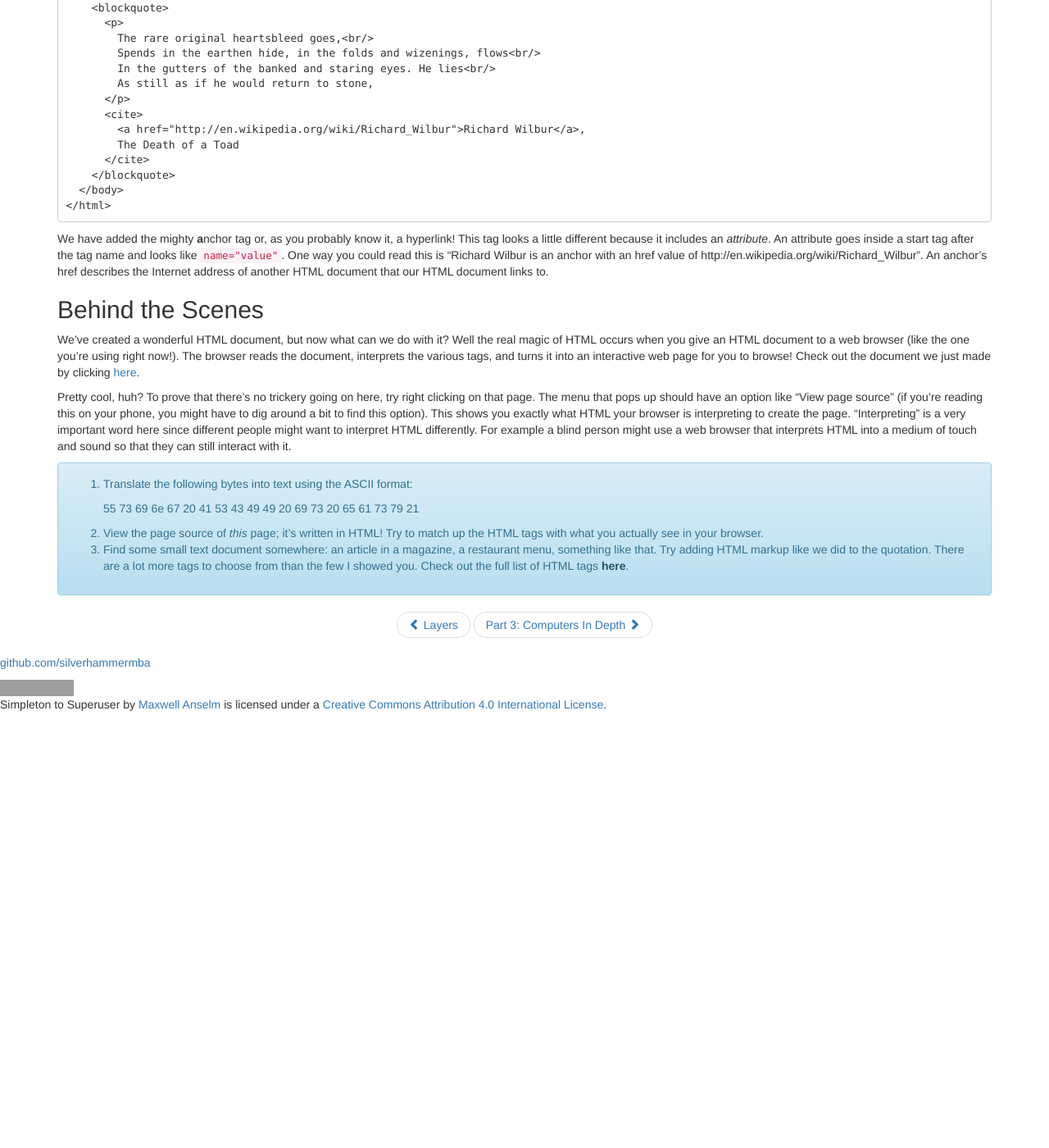
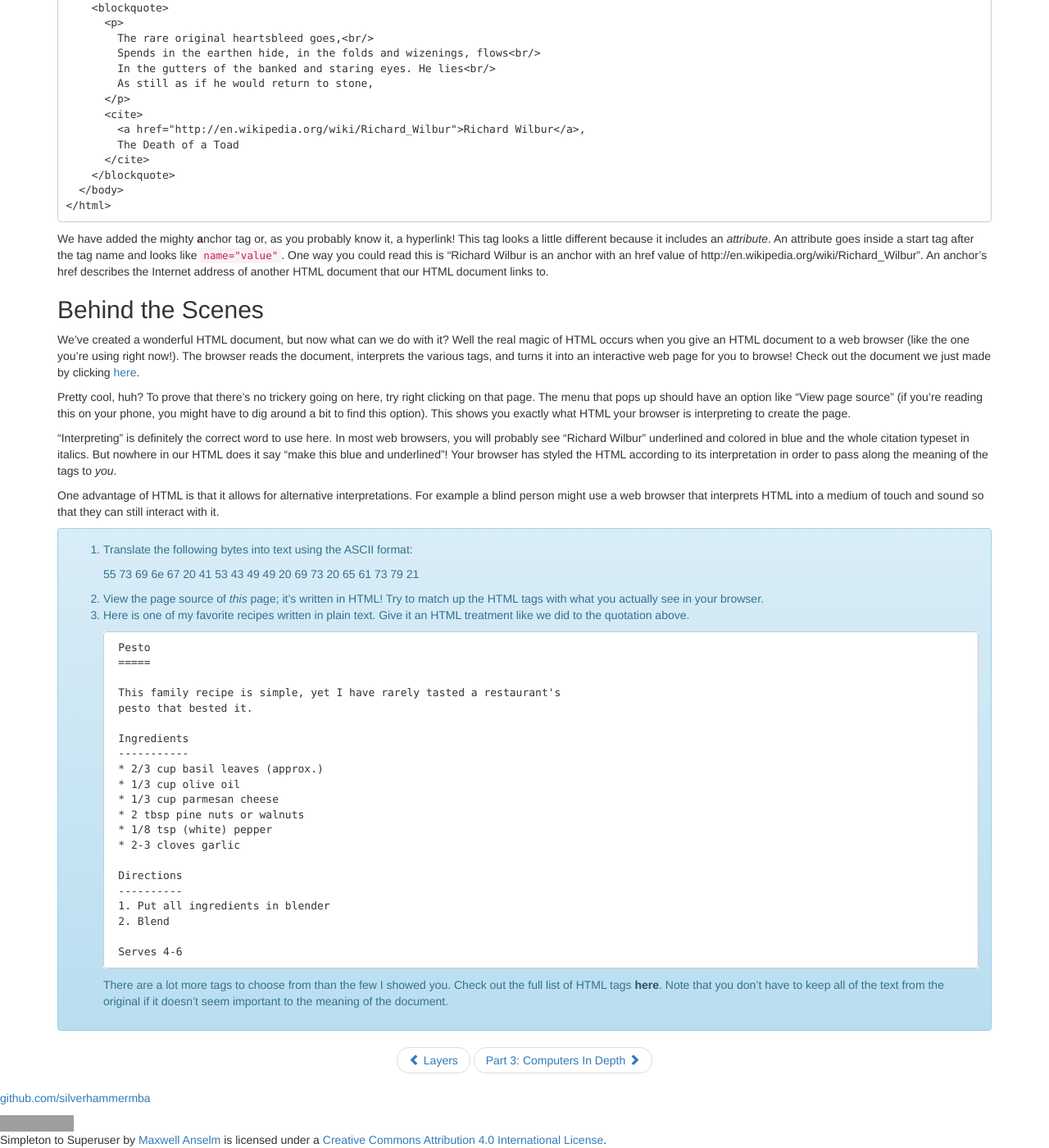
Before and after one commit to silverhammermba/superuser, a Jekyll site: the page built from _posts/2012-03-01-ch3.markdown, in a window 1280 px wide and 1400 px high, scrolled down 4861 px. Shown: the whole window at 82% size. Built offline with Jekyll 4.4.1, drawn with Linux system fonts in a browser that asks for light colours; nearby versions of some CDN libraries; before the commit the page ends 5730 px from its top, so only the background shows below that; some of the changed text lies outside the part shown; grey boxes are pictures that could not be loaded.

Commit message:
Tweak HTML chapter. Add answers
Fix some whitespace too

```diff
--- a/_posts/2012-03-01-ch3.markdown
+++ b/_posts/2012-03-01-ch3.markdown
@@ -37,7 +37,7 @@
 **ASCII** is a simple text format where each byte represents a single character.
 {: definition}
 
-Well this isn't a play, so what do we mean by "character"?
+What does "character" mean here?
 
 A **character** is a single textual symbol. For example, upper and lower case
 letters and punctuation symbols are all characters.
@@ -149,11 +149,11 @@
 * You can convert letters from upper case to lower case and vice versa by adding
   or subtracting 0x20
 * There are a bunch of missing byte values: 0x00-0x1F and 0x7F-0xFF. The reason
-  for some of these (0x80-0xFF) is because ASCII only uses 7 bits of each byte
-  so only the first 128 byte values can be used. The other missing characters
-  are "unprintable ASCII". They include characters representing line breaks and
-  indentation or even "control characters" that can have special meaning to the
-  program using the ASCII text
+  for some of these (0x80-0xFF) is because ASCII only uses the first 7 bits of
+  each byte so only the first 2<sup>7</sup>=128 byte values can be used. The
+  other missing characters are "unprintable ASCII". They include characters
+  representing line breaks and indentation or even "control characters" that can
+  have special meaning to the program using the ASCII text
 
 You might recall from the chapter on data formats that one goal of a format is
 to identify the type of data to the computer. ASCII is such a simple format and
@@ -240,8 +240,8 @@
 paragraph and line breaks in a poem. We understand from context how the name
 following a quoted paragraph is not part of the quotation itself but a citation.
 HTML needs all of these implicit meanings to be made clear: line breaks are
-assumed to be meaningless unless specified; text is assumed to be grouped
-together unless separated into paragraphs.
+assumed to be meaningless unless specified with tags; text is assumed to be
+grouped together unless separated by tags.
 
 HTML also provides tags for marking up quotations:
 
@@ -329,10 +329,17 @@
 clicking on that page. The menu that pops up should have an option like "View
 page source" (if you're reading this on your phone, you might have to dig around
 a bit to find this option). This shows you exactly what HTML your browser is
-interpreting to create the page. "Interpreting" is a very important word here
-since different people might want to interpret HTML differently. For example a
-blind person might use a web browser that interprets HTML into a medium of touch
-and sound so that they can still interact with it.
+interpreting to create the page.
+
+"Interpreting" is definitely the correct word to use here. In most web browsers,
+you will probably see "Richard Wilbur" underlined and colored in blue and the
+whole citation typeset in italics. But nowhere in our HTML does it say "make
+this blue and underlined"! Your browser has styled the HTML according to its
+interpretation in order to pass along the meaning of the tags to _you_.
+
+One advantage of HTML is that it allows for alternative interpretations. For
+example a blind person might use a web browser that interprets HTML into a
+medium of touch and sound so that they can still interact with it.
 
 <div>
 1. Translate the following bytes into text using the ASCII format:
@@ -341,10 +348,35 @@
 
 2. View the page source of _this_ page; it's written in HTML! Try to match up
    the HTML tags with what you actually see in your browser.
-3. Find some small text document somewhere: an article in a magazine, a
-   restaurant menu, something like that. Try adding HTML markup like we did to
-   the quotation. There are a lot more tags to choose from than the few I showed
-   you. Check out the full list of HTML tags [here][moz]{: .alert-link}.
+3. Here is one of my favorite recipes written in plain text. Give it an HTML
+   treatment like we did to the quotation above.
+
+        Pesto
+        =====
+
+        This family recipe is simple, yet I have rarely tasted a restaurant's
+        pesto that bested it.
+
+        Ingredients
+        -----------
+        * 2/3 cup basil leaves (approx.)
+        * 1/3 cup olive oil
+        * 1/3 cup parmesan cheese
+        * 2 tbsp pine nuts or walnuts
+        * 1/8 tsp (white) pepper
+        * 2-3 cloves garlic
+
+        Directions
+        ----------
+        1. Put all ingredients in blender
+        2. Blend
+
+        Serves 4-6
+
+   There are a lot more tags to choose from than the few I showed you. Check out
+   the full list of HTML tags [here][moz]{: .alert-link}. Note that you don't
+   have to keep all of the text from the original if it doesn't seem important
+   to the meaning of the document.
 </div>
 {: exercise}
 
```
Also changed, not shown: other parts of _posts/2012-03-01-ch3.markdown (+5 -5 lines), extras/answers.markdown (+51 -7 lines).
